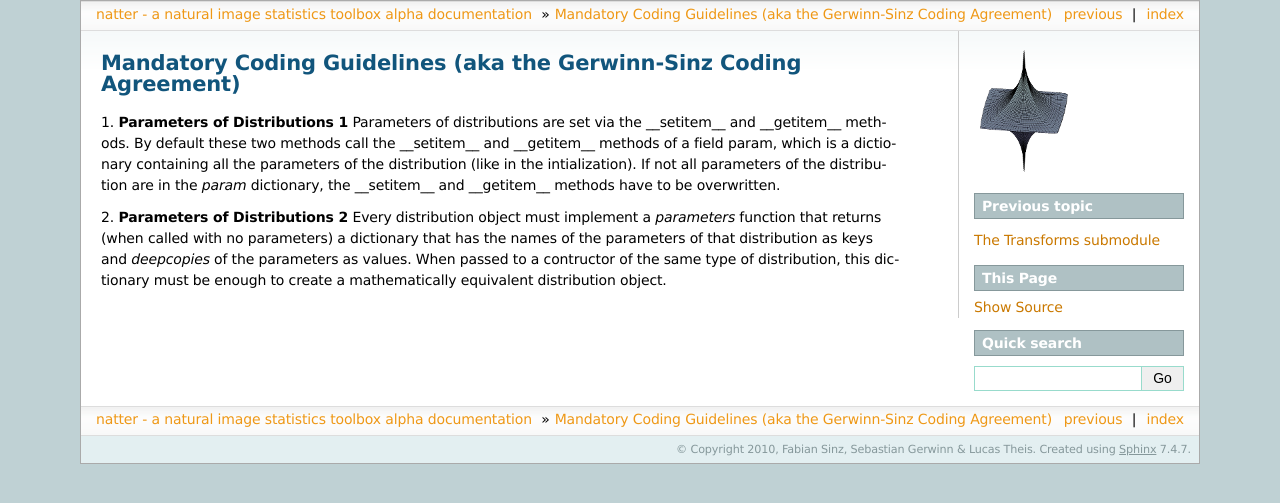
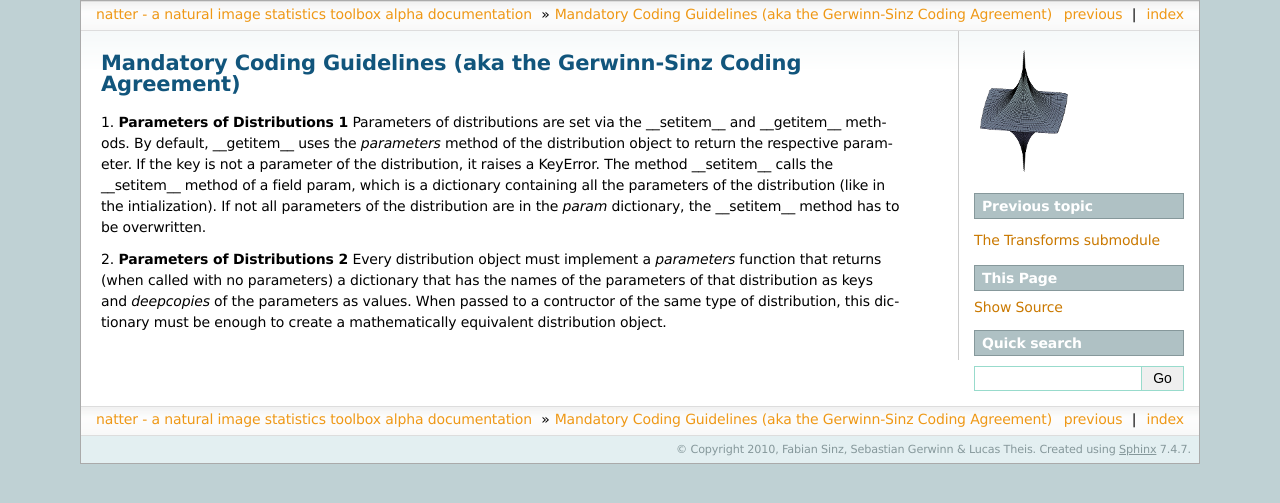
Before and after one commit to fabiansinz/natter, a Sphinx documentation site: the page built from doc/source/Coding_Guidelines.rst, in a window 1280 px wide. Shown: the top 503 px of the page. Built offline with Sphinx 7.4.7, drawn with Linux system fonts in a browser that asks for light colours; formulas are drawn with MathJax 3.

Commit message:
git-svn-id: http://svn.tuebingen.mpg.de/cvn/code/python/natter@2797 7650456f-3baa-db11-867e-00304871138e

```diff
--- a/doc/source/Coding_Guidelines.rst
+++ b/doc/source/Coding_Guidelines.rst
@@ -1,13 +1,15 @@
 Mandatory Coding Guidelines (aka the Gerwinn-Sinz Coding Agreement)
 ===================================================================
 
-1. **Parameters of Distributions 1** Parameters of distributions are set
-via the __setitem__ and __getitem__ methods. By default these two
-methods call the __setitem__ and __getitem__ methods of a field param,
-which is a dictionary containing all the parameters of the
-distribution (like in the intialization). If not all parameters of the
-distribution are in the *param* dictionary, the __setitem__ and
-__getitem__ methods have to be overwritten.
+1. **Parameters of Distributions 1** Parameters of distributions are
+set via the __setitem__ and __getitem__ methods. By default,
+__getitem__ uses the *parameters* method of the distribution object to
+return the respective parameter. If the key is not a parameter of the
+distribution, it raises a KeyError. The method __setitem__ calls the
+__setitem__ method of a field param, which is a dictionary containing
+all the parameters of the distribution (like in the intialization). If
+not all parameters of the distribution are in the *param* dictionary,
+the __setitem__ method has to be overwritten.
 
 2. **Parameters of Distributions 2** Every distribution object must
 implement a *parameters* function that returns (when called with no
```
